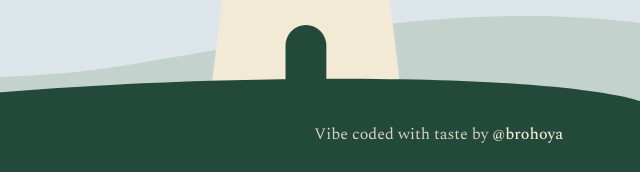
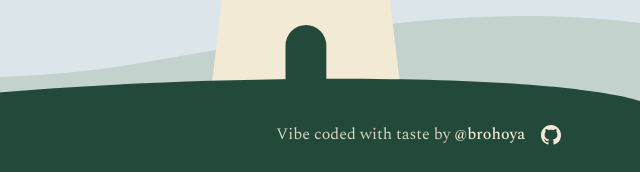
Before and after one commit to brohoya/moulin, a website with bundled scripts: page docs/index.html in a window 1280 px wide. Shown: the part 625-797 px from the top of the page, 640-1280 px from the left. Built offline with nearby package versions, Linux system fonts and the light colour scheme.

Commit message:
footer links to x and the repo, version 1.0.0

```diff
--- a/docs/index.html
+++ b/docs/index.html
@@ -57,7 +57,10 @@
 
   </div>
 
-  <footer class="footer">Vibe coded with taste by <a href="https://github.com/brohoya">@brohoya</a></footer>
+  <footer class="footer">
+    <span>Vibe coded with taste by <a href="https://x.com/brohoya">@brohoya</a></span>
+    <a class="repo" href="https://github.com/brohoya/moulin" aria-label="Moulin on GitHub" title="Moulin on GitHub"><svg viewBox="0 0 16 16" aria-hidden="true"><path d="M8 0c4.42 0 8 3.58 8 8a8.013 8.013 0 0 1-5.45 7.59c-.4.08-.55-.17-.55-.38 0-.27.01-1.13.01-2.2 0-.75-.25-1.23-.54-1.48 1.78-.2 3.65-.88 3.65-3.95 0-.88-.31-1.59-.82-2.15.08-.2.36-1.02-.08-2.12 0 0-.67-.22-2.2.82-.64-.18-1.32-.27-2-.27-.68 0-1.36.09-2 .27-1.53-1.03-2.2-.82-2.2-.82-.44 1.1-.16 1.92-.08 2.12-.51.56-.82 1.28-.82 2.15 0 3.06 1.86 3.75 3.64 3.95-.23.2-.44.55-.51 1.07-.46.21-1.61.55-2.33-.66-.15-.24-.6-.83-1.23-.82-.67.01-.27.38.01.53.34.19.73.9.82 1.13.16.45.68 1.31 2.69.94 0 .67.01 1.3.01 1.49 0 .21-.15.45-.55.38A7.995 7.995 0 0 1 0 8c0-4.42 3.58-8 8-8Z"/></svg></a>
+  </footer>
 
   <svg class="ink" aria-hidden="true" focusable="false"></svg>
 </main>
--- a/docs/site.css
+++ b/docs/site.css
@@ -268,13 +268,20 @@ html.js .panel[hidden] { display: block; visibility: hidden; }
 .footer {
   position: relative;
   z-index: 1;
-  text-align: right;
+  display: flex;
+  justify-content: flex-end;
+  align-items: center;
+  gap: 14px;
   padding: 56px var(--gutter) 28px;
   font-size: 16px;
   color: var(--credits);
 }
 
 .footer a { color: var(--credits-link); font-weight: 500; text-decoration: none; }
+/* The repository: a GitHub mark at the right of the credits. */
+.footer .repo { display: inline-flex; padding: 2px; border-radius: 50%; }
+.footer .repo svg { width: 20px; height: 20px; fill: currentColor; }
+.footer .repo:hover { opacity: 0.8; }
 .footer a:hover { text-decoration: underline; }
 
 /* ---------- The stacked page: the mill above, the words below. Keep this query equal to "stacked" in site.js. ---------- */
--- a/package.json
+++ b/package.json
@@ -1,6 +1,6 @@
 {
   "name": "moulin",
-  "version": "1.1.0",
+  "version": "1.0.0",
   "private": true,
   "description": "Dictation from the menu bar with the speech-to-text of your ChatGPT subscription",
   "author": "Bixente Elgart",
--- a/src-tauri/Cargo.toml
+++ b/src-tauri/Cargo.toml
@@ -1,6 +1,6 @@
 [package]
 name = "moulin"
-version = "1.1.0"
+version = "1.0.0"
 description = "Dictation from the menu bar with the speech-to-text of your ChatGPT subscription"
 authors = ["Bixente Elgart"]
 edition = "2024"
```
Also changed, not shown: 2 other files.
